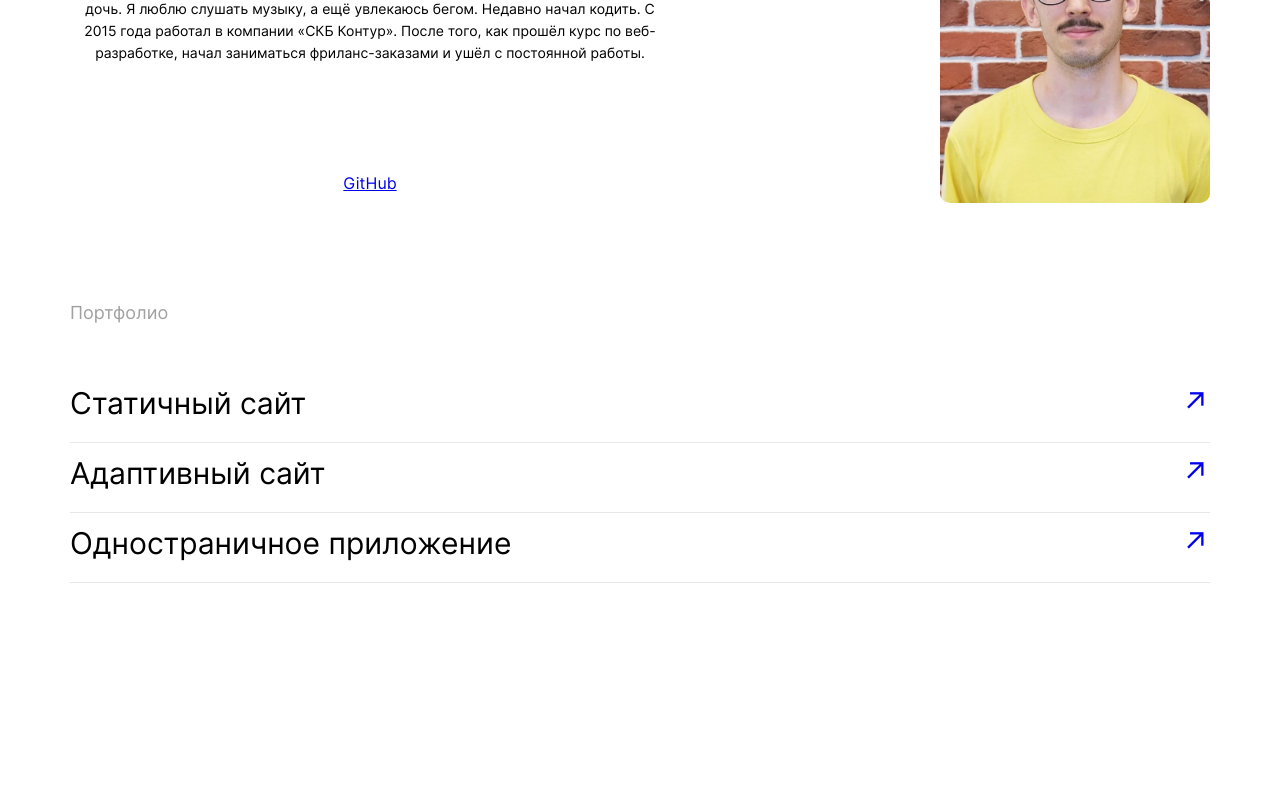
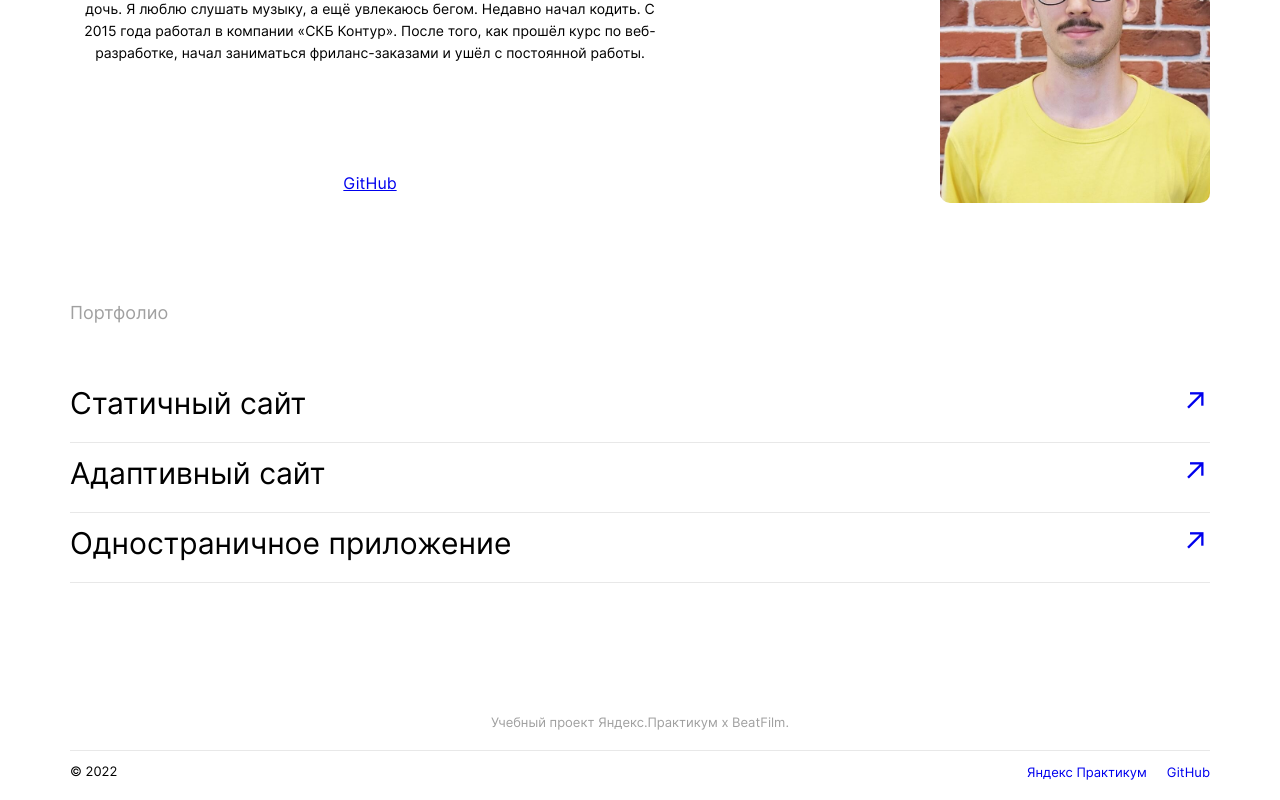
Before and after one commit to zilov/movies-explorer-frontend, a React (Create React App) app: page / in a window 1280 px wide. Shown: the part 2556-3356 px from the top of the page. Before the commit the page ends 3259 px from the top, so only its background shows below. Built offline with nearby package versions, Linux system fonts and the light colour scheme.

Commit message:
feat: footer layout

```diff
--- a/src/components/Footer/Footer.css
+++ b/src/components/Footer/Footer.css
@@ -1,3 +1,36 @@
 .footer{
+  margin: 0 auto 20px;
+  display: flex;
+  flex-direction: column;
+  width: calc(100% - 140px);
+}
+
+.footer__title {
+  font-size: 13px;
+  font-weight: 400;
+  line-height: 16px;
+  color: #A0A0A0;
+  text-align: center;
+  padding-bottom: 20px;
+  border-bottom: solid 1px #E8E8E8;
+}
+
+.footer__copyright-box {
+  display: flex;
+  align-items: center;
+  justify-content: space-between;
+}
+
+.footer__copyright {
   margin: 0;
+  font-size: 13px;
+  line-height: 16px;
 }
+
+.footer__link {
+  margin: 0;
+  margin-left: 20px;
+  text-decoration: none;
+  font-size: 13px;
+  line-height: 16px;
+}
--- a/src/components/Footer/Footer.js
+++ b/src/components/Footer/Footer.js
@@ -1,6 +1,15 @@
 function Footer() {
   return(
-    <div className="footer"></div>
+    <div className="footer">
+      <h2 className="footer__title">Учебный проект Яндекс.Практикум х BeatFilm.</h2>
+      <div className="footer__copyright-box">
+        <p className="footer__copyright">© 2022</p>
+        <div className="footer__links-box">
+          <a href="https://github.com/zilov/movies-explorer-frontend" className="footer__link">Яндекс Практикум</a>
+          <a href="https://github.com/zilov/movies-explorer-frontend" className="footer__link">GitHub</a>
+        </div>
+      </div>
+    </div>
   )
 }
 
```
